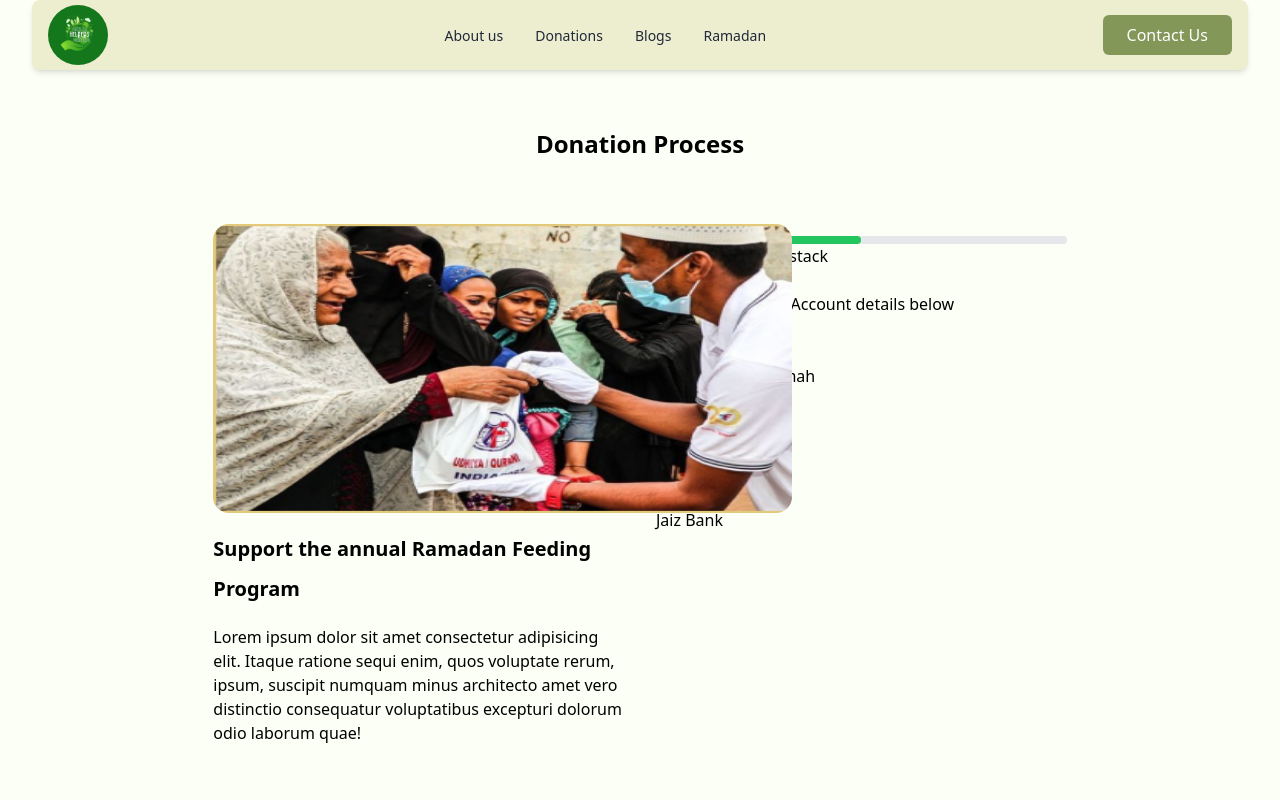
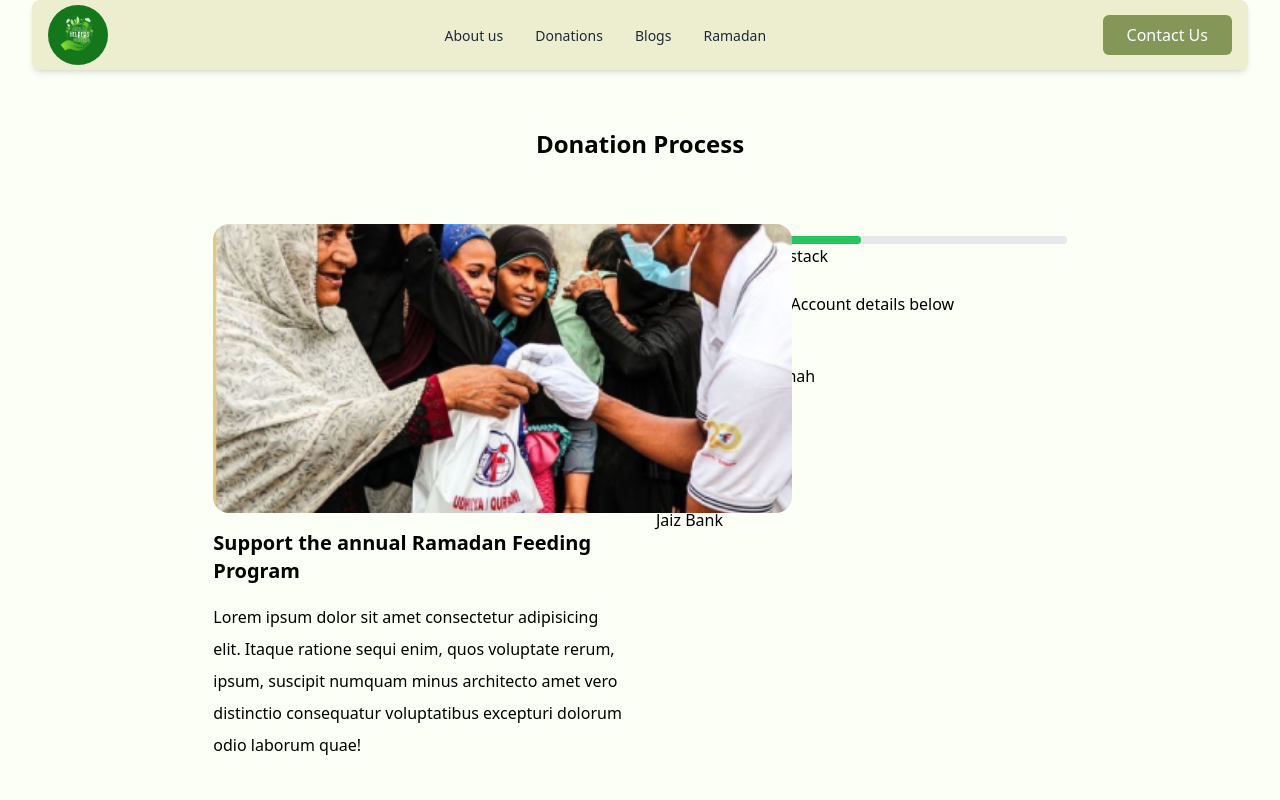
Before and after one commit to Khoiriyah23/Mhf-FE, a Next.js app: page /donation/1 in a window 1280 px wide. Shown: the top 800 px of the page. Built offline with nearby package versions, Linux system fonts and the light colour scheme.

Commit message:
proper structuring

```diff
--- a/app/donation/[id]/page.tsx
+++ b/app/donation/[id]/page.tsx
@@ -70,6 +70,7 @@ const Page = ({ params }: { params: { id: number } }) => {
     <div className='w-4/6 mx-auto mt-32'>
         <h1 className='text-center text-2xl font-bold mb-16'>Donation Process</h1>
         <div className='grid grid-cols-1 md:grid-cols-2 gap-8'>
+
             {/* Left Section */}
             <div>
                 <div className='w-[579px] h-[289px] relative '>
@@ -77,12 +78,12 @@ const Page = ({ params }: { params: { id: number } }) => {
                     src={program.imageSrc}
                     alt={program.title}
                     fill
-              objectFit='c'
+                    objectFit='cover'
                     className='absolute rounded-2xl'
                     />
                 </div>
-          <p className='text-xl font-semibold py-4 leading-10'>{program.title}</p>
-          <p>
+                <p className='text-xl font-semibold py-4'>{program.title}</p>
+                <p className='leading-loose'>
                     Lorem ipsum dolor sit amet consectetur adipisicing elit. Itaque
                     ratione sequi enim, quos voluptate rerum, ipsum, suscipit numquam
                     minus architecto amet vero distinctio consequatur voluptatibus
@@ -92,15 +93,12 @@ const Page = ({ params }: { params: { id: number } }) => {
 
             {/* Right Section */}
             <div>
+
                             {/* Progress Bar */}
                 <div className="w-full bg-gray-200 h-2 rounded-full mt-3">
-            <div
-              className="h-2 bg-green-500 rounded-full"
-              style={{
-                width: `${(program.raised / program.goal) * 100}%`,
-              }}
-            ></div>
+                    <div className="h-2 bg-green-500 rounded-full" style={{ width: `${(program.raised / program.goal) * 100}%`,}}></div>
                 </div>
+
                 <div>Donate Using Paystack</div>
                 <div>
                     <p>Or</p>
```
Lines whose indentation alone changed are shown as unchanged.
